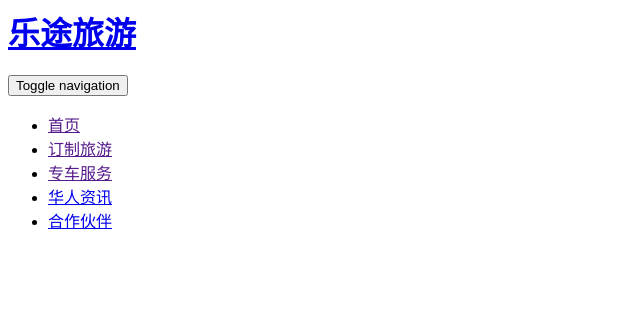
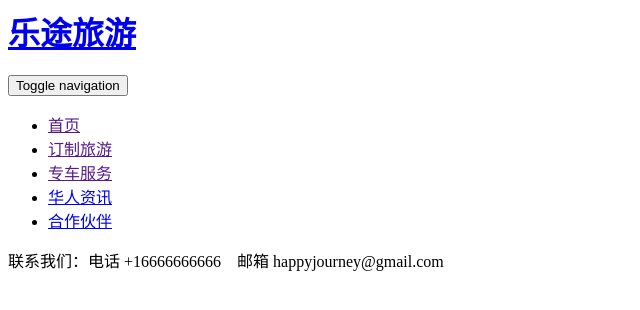
Before and after one commit to stellasu/HappyJourney, a PHP site: template module/Application/view/layout/layout.phtml in a window 1280 px wide. Shown: the top 310 px of the page, without its empty margins (0-640 px from the left). Run offline with PHP 8.4, Linux system fonts and the light colour scheme; the template is opened without the code that fills it, so the values that code supplies are empty.

Commit message:
add footer section

```diff
--- a/module/Application/view/layout/layout.phtml
+++ b/module/Application/view/layout/layout.phtml
@@ -89,7 +89,7 @@
 	<div class="footer-section">
 		<div class="container">
 			<div class="footer-top">
-
+				<p>联系我们：电话 +16666666666 &nbsp&nbsp 邮箱 happyjourney@gmail.com</p>
 			</div>
 
 		</div>
```
